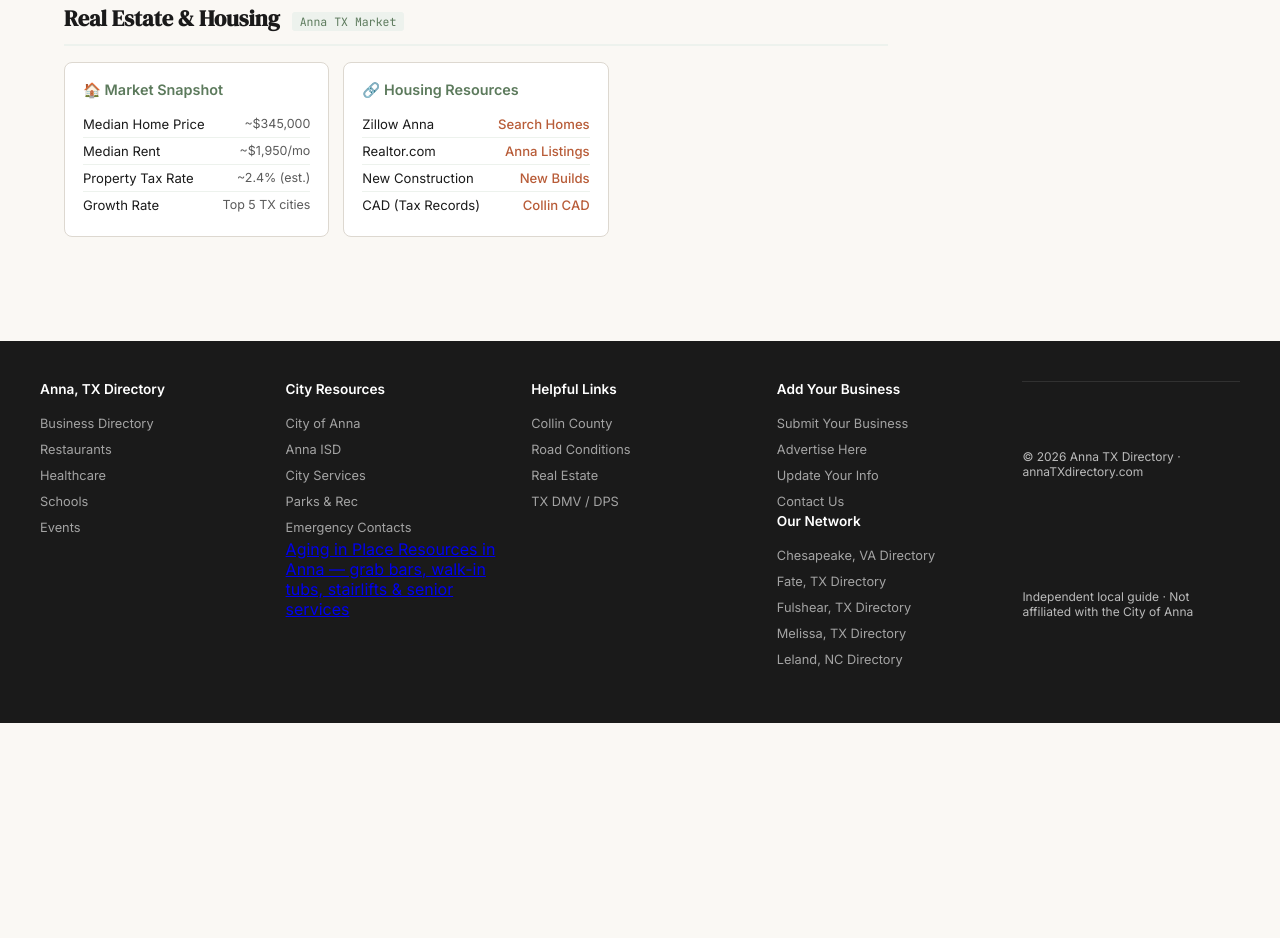
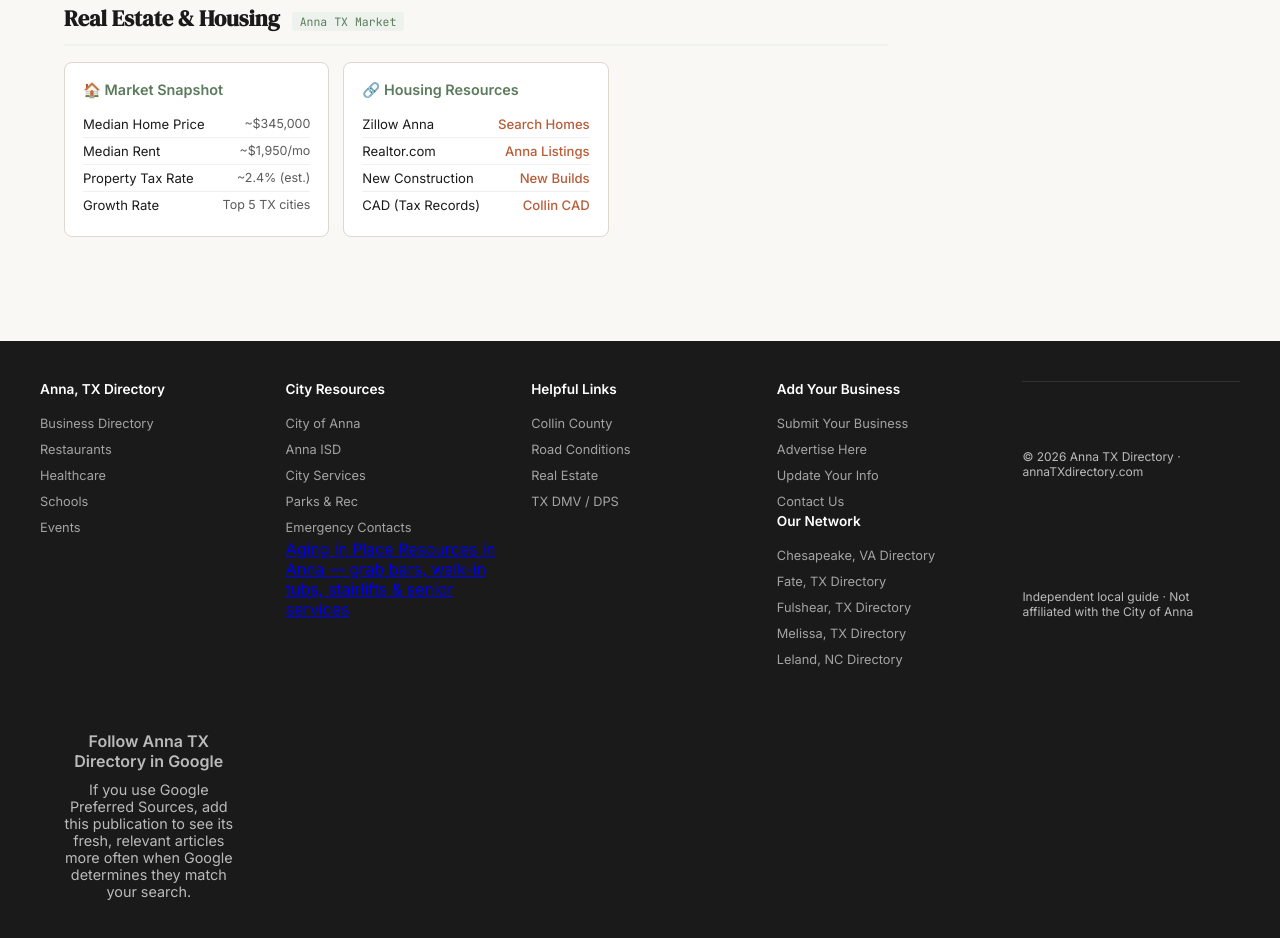
Before and after one commit to entempsllc/anna-tx-directory, a plain HTML site: page index.html in a window 1280 px wide. Shown: the part 4397-5335 px from the top of the page. Before the commit the page ends 5120 px from the top, so only its background shows below. Drawn offline with Linux system fonts and the light colour scheme.

Commit message:
Add Google Preferred Sources publisher button

```diff
--- a/index.html
+++ b/index.html
@@ -182,6 +182,7 @@
 
 </style>
 <link rel="canonical" href="https://annatxdirectory.com/">
+    <script async src="https://news.google.com/swg/js/v1/publisher.js"></script>
 </head>
 <body>
 <div class="identity-notice" role="note" style="padding:10px 20px;text-align:center;background:#fff8dc;color:#3f3a2f;border-bottom:1px solid #e4d9a8;font:600 14px/1.5 Arial,sans-serif">Independent community directory — not an official City or Town of Anna government website. <a href="https://www.annatexas.gov/" rel="noopener" target="_blank">Visit the official website</a>.</div>
@@ -617,6 +618,11 @@
     <span>© 2026 Anna TX Directory · annaTXdirectory.com</span>
     <span>Independent local guide · Not affiliated with the City of Anna</span>
   </div>
+  <aside class="google-preferred-source" aria-label="Follow Anna TX Directory in Google" style="margin:1rem auto;padding:1rem;max-width:42rem;text-align:center;">
+    <p style="margin:0 0 .65rem;"><strong>Follow Anna TX Directory in Google</strong></p>
+    <p style="margin:.25rem 0 .75rem;font-size:.9rem;">If you use Google Preferred Sources, add this publication to see its fresh, relevant articles more often when Google determines they match your search.</p>
+    <div google-add-preferred-source-btn></div>
+  </aside>
 </footer>
 
 
```
